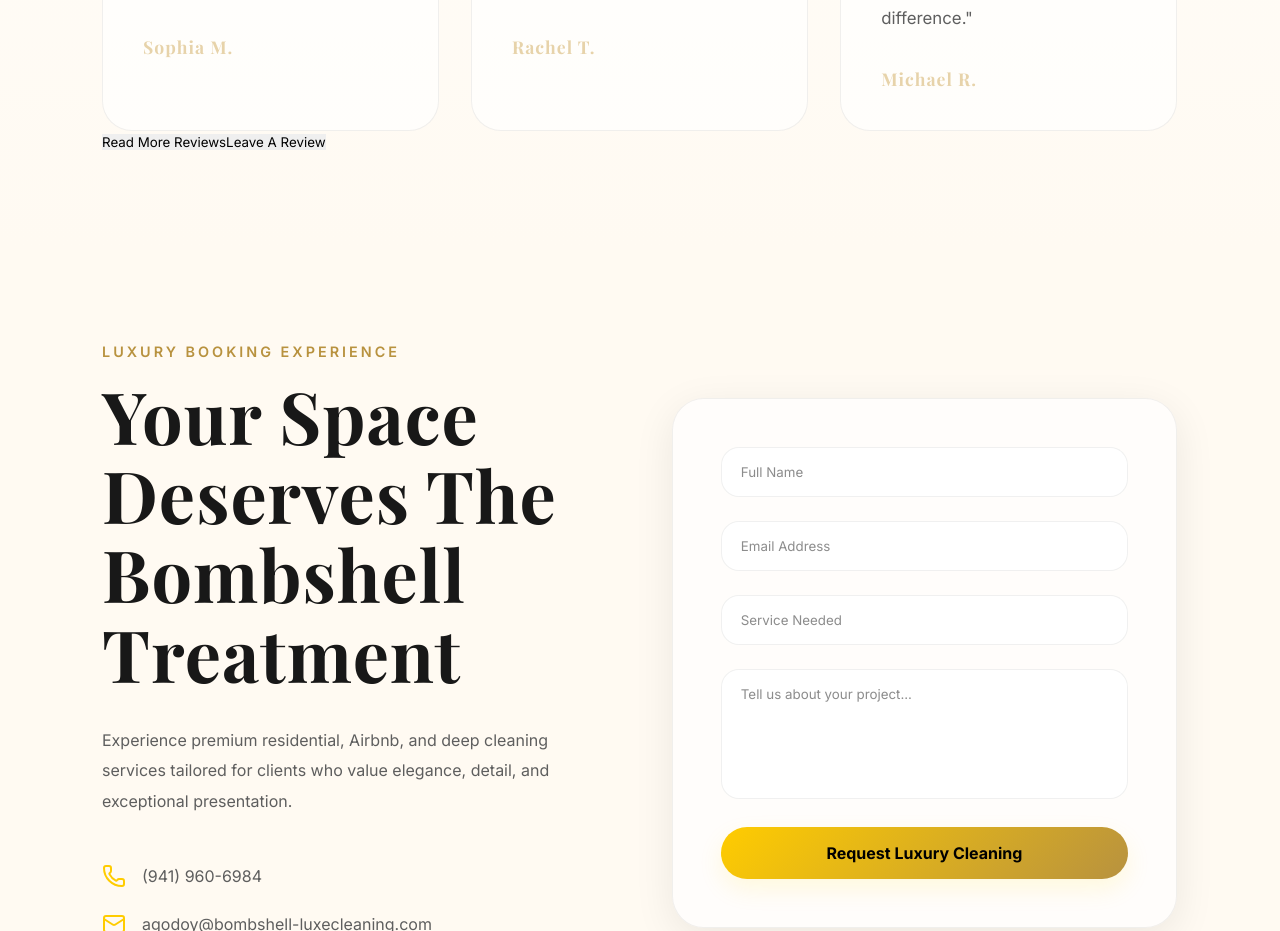
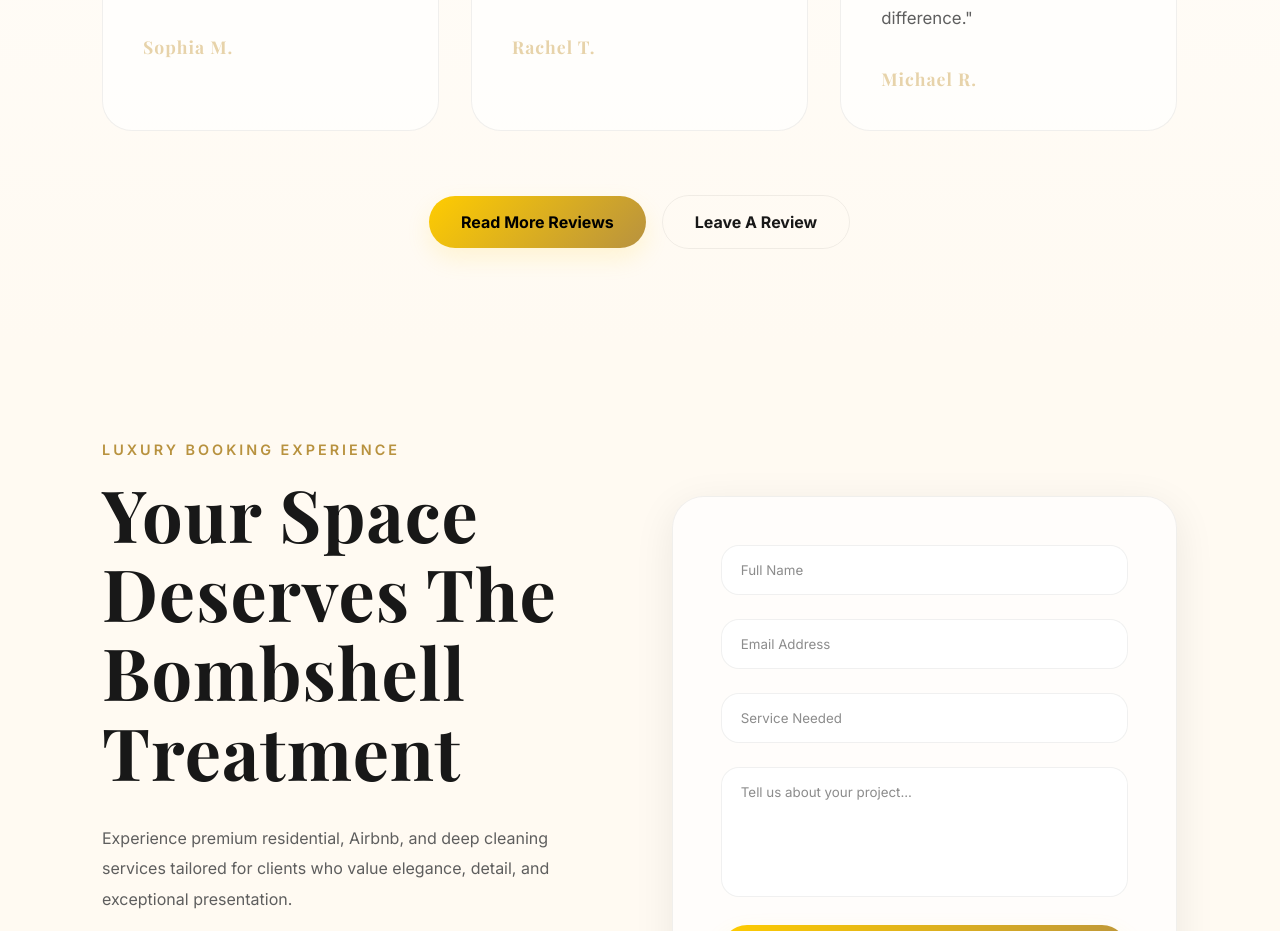
Before and after one commit to RodriguezRamiro/BombshellLuxeCleaning, a React (Vite) app: page / in a window 1280 px wide. Shown: the part 5900-6831 px from the top of the page. Built offline with nearby package versions, Linux system fonts and the light colour scheme.

Commit message:
added styling to testimonials for new reviews action. lexxury glass aesthetic, gold CTA hierarchy.

```diff
--- a/src/styles/testimonials.css
+++ b/src/styles/testimonials.css
@@ -183,4 +183,79 @@
 
     color:var(--champagne);
 
-  }
+  }/* Reviews Actions */
+
+.reviews-actions{
+
+  display:flex;
+  justify-content:center;
+  align-items:center;
+
+  gap:1rem;
+
+  flex-wrap:wrap;
+
+  margin-top:4rem;
+
+}
+
+.reviews-btn{
+
+  padding:1rem 2rem;
+
+  border-radius:999px;
+
+  border:none;
+
+  cursor:pointer;
+
+  font-size:1rem;
+  font-weight:700;
+
+  transition:0.3s ease;
+
+}
+
+/* Primary Gold Button */
+
+.reviews-btn:first-child{
+
+  background:var(--gradient-gold);
+
+  color:#000;
+
+  box-shadow:
+    0 10px 24px rgba(255,204,0,0.14);
+
+}
+
+.reviews-btn:first-child:hover{
+
+  transform:translateY(-3px);
+
+  box-shadow:var(--shadow-gold);
+
+}
+
+/* Secondary Glass Button */
+
+.reviews-btn:last-child{
+
+  background:transparent;
+
+  color:var(--text-primary);
+
+  border:
+    1px solid var(--glass-border);
+
+  backdrop-filter:blur(10px);
+
+}
+
+.reviews-btn:last-child:hover{
+
+  background:var(--glass-bg);
+
+  transform:translateY(-3px);
+
+}
```
